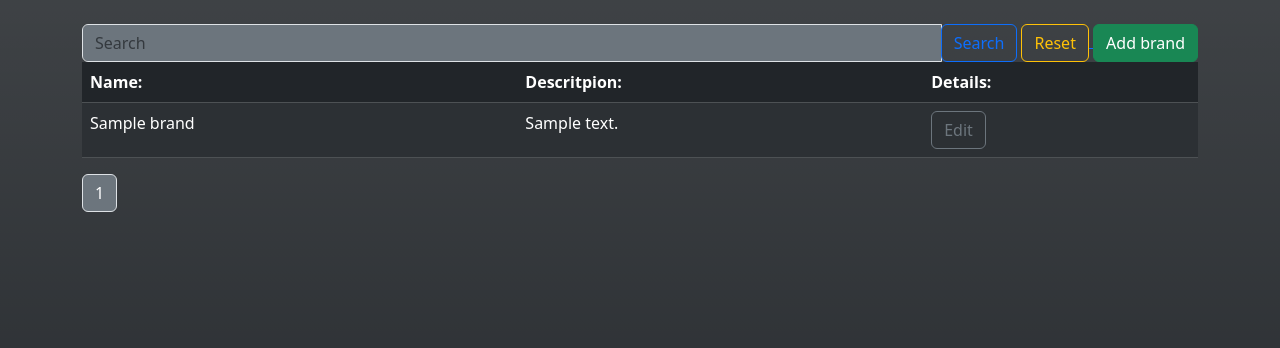
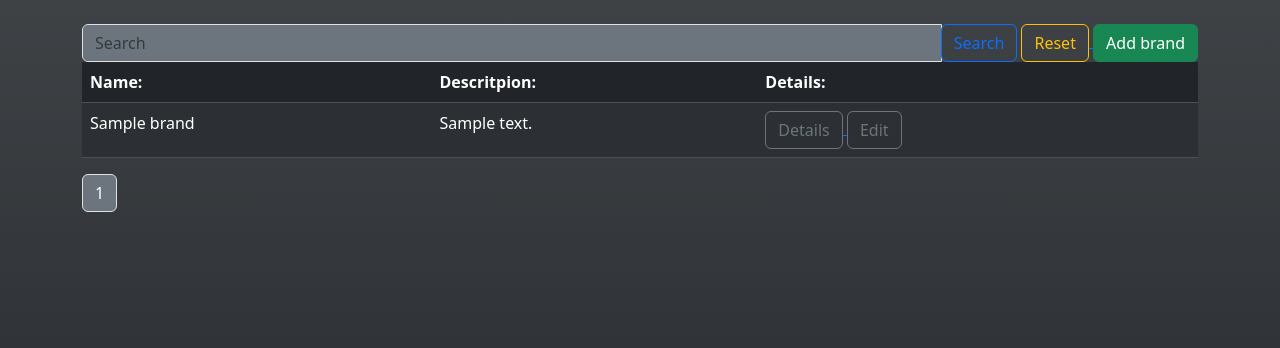
Before and after one commit to saradonin/scent_swap, a Django app: page /brands in a window 1280 px wide. Shown: the part 87-435 px from the top of the page. Run offline with Django 4.2, Linux system fonts and the light colour scheme; tables that the repository leaves empty hold one stand-in row (values such as "Sample post").

Commit message:
url added

```diff
--- a/scent_app/templates/brand_list.html
+++ b/scent_app/templates/brand_list.html
@@ -33,9 +33,9 @@
                 <td>{{ brand.name }}</td>
                 <td>{{ brand.description }}</td>
                 <td>
-{#                    <a href="{% url 'brand-details' brand.id %}">#}
-{#                        <button type="button" class="btn btn-outline-secondary">Details</button>#}
-{#                    </a>#}
+                    <a href="{% url 'brand-perfumes' brand.id %}">
+                        <button type="button" class="btn btn-outline-secondary">Details</button>
+                    </a>
                     <a href="{% url 'brand-update' brand.id %}">
                         <button type="button" class="btn btn-outline-secondary">Edit</button>
                     </a>
```
